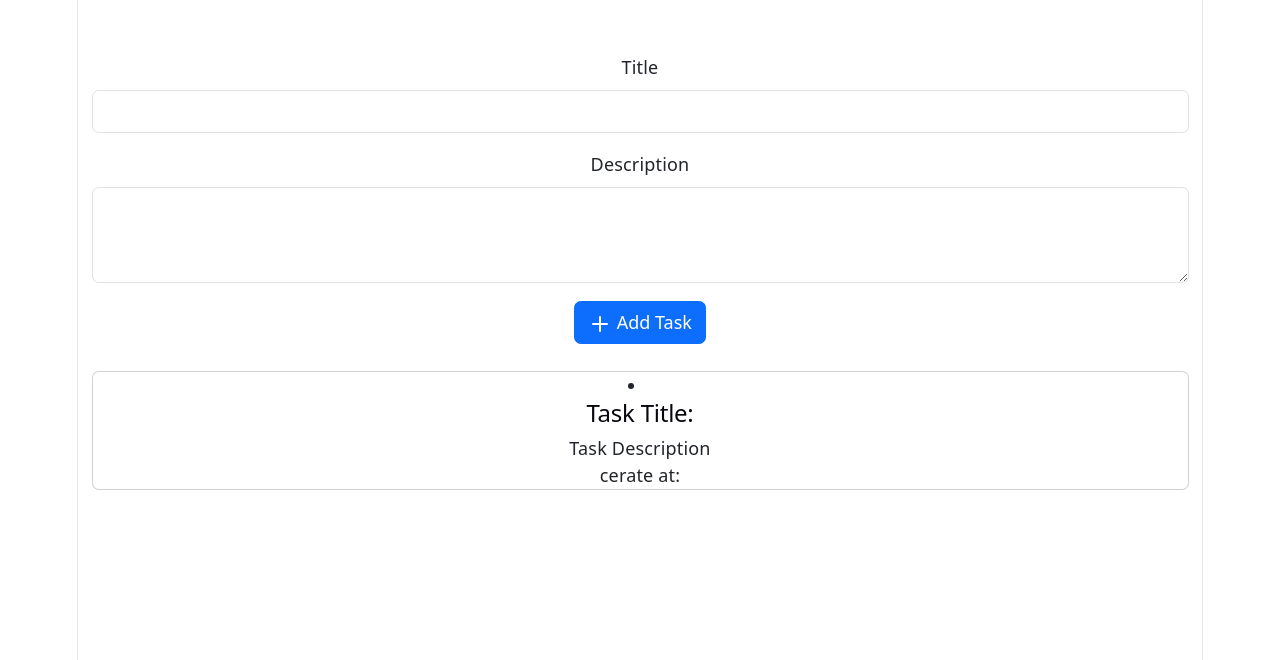
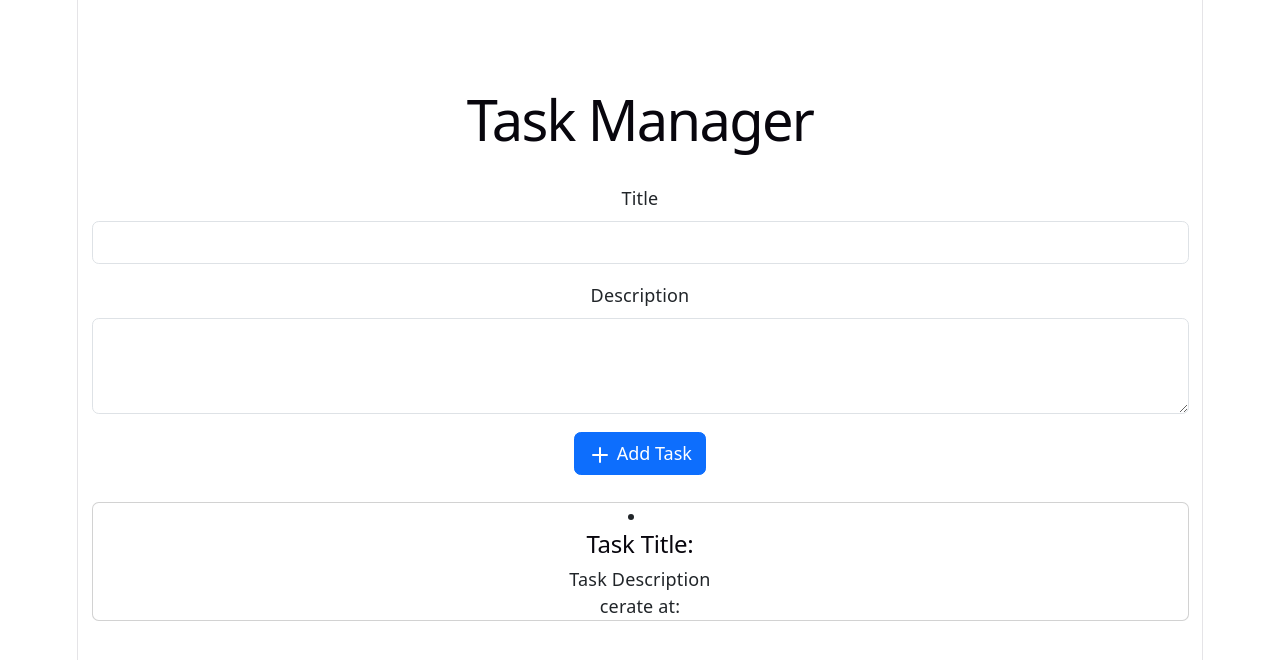
Before and after one commit to mehedi3635/Task-Management, a React (Vite) app in the folder forntend/: page / in a window 1280 px wide. Shown: the top 660 px of the page. Built offline with nearby package versions, Linux system fonts and the light colour scheme.

Commit message:
UI coustomize

```diff
--- a/forntend/src/App.jsx
+++ b/forntend/src/App.jsx
@@ -3,10 +3,19 @@ import TaskList from "./components/TaskList";
 function App() {
   return (
     <div className="container py-5">
+      <main>
+        <section >
+          <header>
+            <div>
+              <h1>Task Manager</h1>
+            </div>
+          </header>
+          <TaskForm />
+          <br />
+          <TaskList />
+        </section>
+      </main>
 
-      <TaskForm />
-      <br />
-      <TaskList />
 
 
     </div>
```
